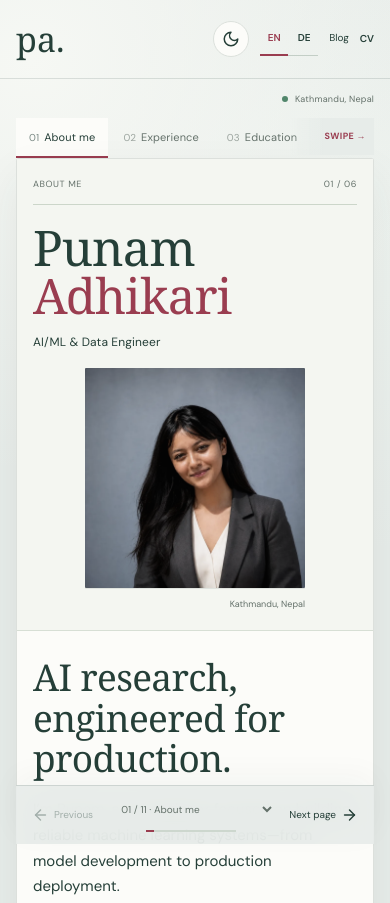
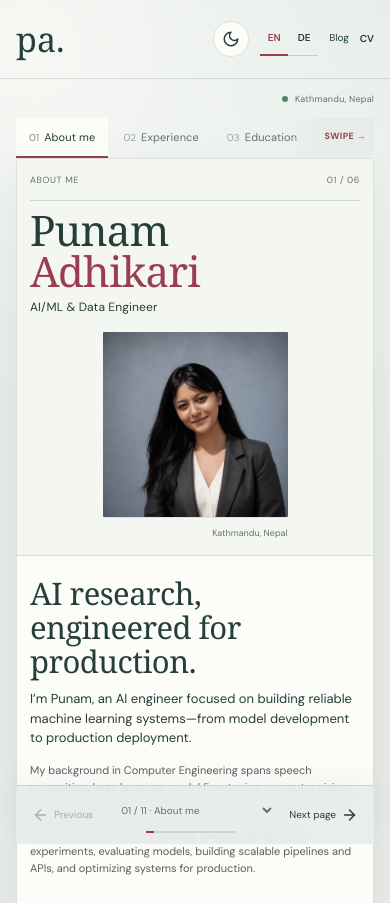
Before and after one commit to Punam918/punamadhikari.com.np, a website: page public/index.html in a window 390 px wide. Shown: the top 903 px of the page. Drawn offline with Linux system fonts and the light colour scheme; a web font is replaced by a local one.

Commit message:
update styles for extra compact profile on small laptop viewports and increment stylesheet version

```diff
--- a/public/assets/styles.css
+++ b/public/assets/styles.css
@@ -2694,3 +2694,54 @@ html:has(.portfolio-page) {
     overflow: visible;
   }
 }
+
+/* Extra compact profile for small laptop CSS viewports. */
+@media (min-width: 701px) and (max-width: 1280px) {
+  .portfolio-page .spread {
+    height: clamp(460px, calc(100svh - 285px), 570px);
+  }
+}
+
+@media (max-width: 700px) and (min-height: 450px) {
+  .portfolio-page .page {
+    padding: 14px 13px;
+  }
+
+  .portfolio-page .page-right {
+    padding-top: 20px;
+  }
+
+  .portfolio-page .profile-name {
+    font-size: 42px;
+    margin-block: 8px 6px;
+  }
+
+  .portfolio-page .portrait,
+  .portfolio-page .portrait-caption {
+    width: min(100%, 185px);
+  }
+
+  .portfolio-page h2 {
+    font-size: 31px;
+    margin-bottom: 11px;
+  }
+
+  .portfolio-page .lead {
+    font-size: 13px;
+    line-height: 1.48;
+  }
+
+  .portfolio-page .body-copy,
+  .portfolio-page .section-deck,
+  .portfolio-page .project-summary {
+    font-size: 11px;
+    line-height: 1.5;
+  }
+
+  .portfolio-page .chapter-intro,
+  .portfolio-page .education-intro,
+  .portfolio-page .projects-intro,
+  .portfolio-page .section-profile {
+    padding-top: 18px;
+  }
+}
--- a/public/index.html
+++ b/public/index.html
@@ -31,7 +31,7 @@
     <title>Punam Adhikari | AI Engineering Portfolio</title>
     <link rel="canonical" href="https://punamadhikari.com.np/" />
     <link rel="icon" href="/assets/favicon.svg" type="image/svg+xml" />
-    <link rel="stylesheet" href="/assets/styles.css?v=book-89" />
+    <link rel="stylesheet" href="/assets/styles.css?v=book-90" />
     <script type="application/ld+json">
       {
         "@context": "https://schema.org",
```
